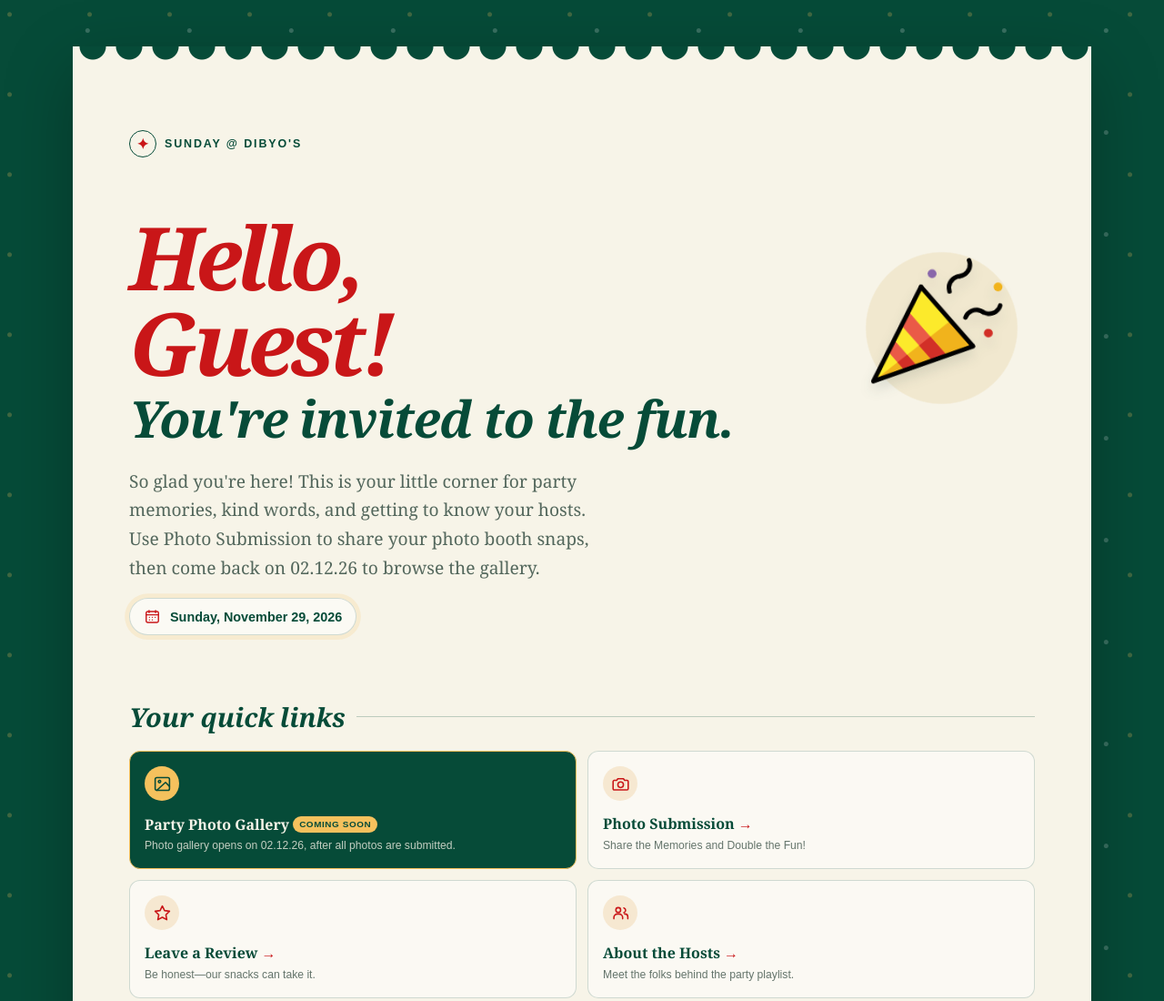
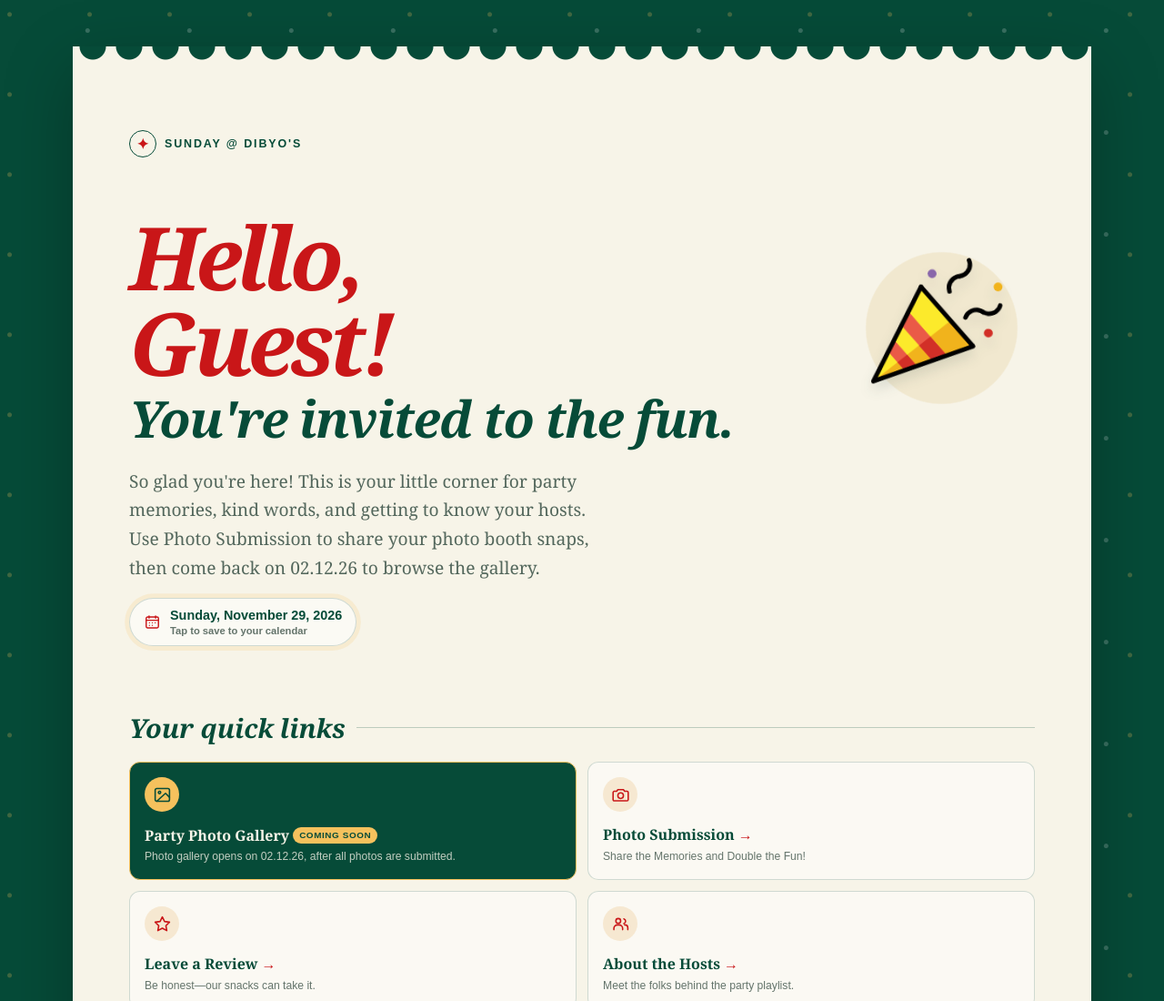
Before and after one commit to crazyrag778/sunday-at-dibyos, a plain HTML site: page index.html in a window 1280 px wide. Shown: the top 1100 px of the page at 91% size. Drawn offline with Linux system fonts and the light colour scheme.

Commit message:
Link date tag to calendar event
Co-authored-by: Copilot <223556219+Copilot@users.noreply.github.com>

```diff
--- a/index.html
+++ b/index.html
@@ -218,6 +218,17 @@
         stroke-linecap: round;
         stroke-linejoin: round;
         stroke-width: 1.8;
+      }
+
+      .party-date-copy {
+        display: grid;
+        gap: 3px;
+      }
+
+      .party-date-hint {
+        color: #64746b;
+        font-size: 0.7rem;
+        font-weight: 600;
       }
 
       .quick-links {
@@ -774,14 +785,19 @@
             </p>
             <a
               class="party-date"
-              href="sunday-at-dibyos.ics"
-              aria-label="Add Sunday @ Dibyo's to your calendar for Sunday, November 29, 2026 at 7:00 PM"
+              href="https://calendar.google.com/calendar/render?action=TEMPLATE&amp;text=Sunday%20%40%20Dibyo%27s&amp;dates=20261129T190000%2F20261129T200000&amp;details=Don%27t%20forget%20to%20bring%20the%20ticket%21"
+              target="_blank"
+              rel="noopener"
+              aria-label="Tap to save Sunday @ Dibyo's to your calendar for November 29, 2026 at 7:00 PM"
             >
               <svg viewBox="0 0 24 24" aria-hidden="true">
                 <rect x="3.5" y="5" width="17" height="15" rx="2"/>
                 <path d="M7.5 3.5v3M16.5 3.5v3M3.5 9.5h17M8 13h.01M12 13h.01M16 13h.01M8 16.5h.01M12 16.5h.01"/>
               </svg>
-              <time datetime="2026-11-29">Sunday, November 29, 2026</time>
+              <span class="party-date-copy">
+                <time datetime="2026-11-29">Sunday, November 29, 2026</time>
+                <span class="party-date-hint">Tap to save to your calendar</span>
+              </span>
             </a>
 
             <nav class="quick-links" aria-labelledby="links-heading">
```
Also changed, not shown: 1 other file.
